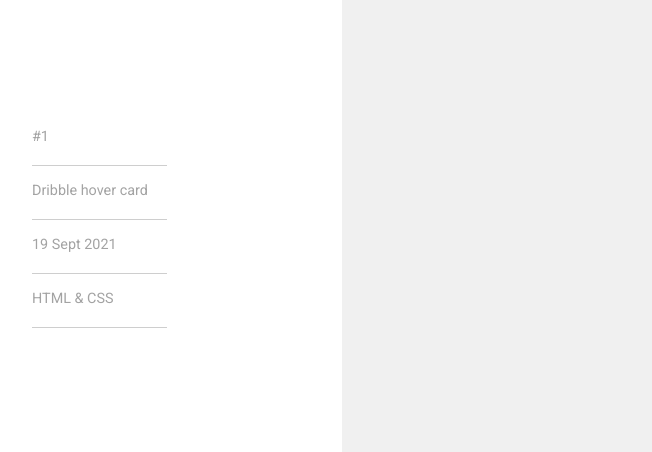
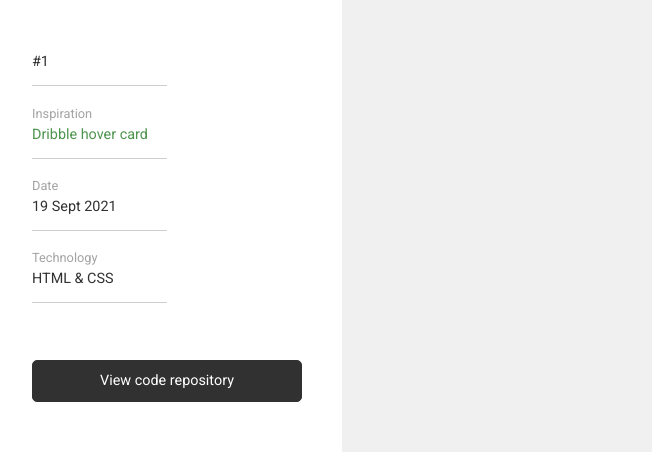
Before and after one commit to zahinz/everydays-dribblecard, a plain HTML site: page index.html in a window 1280 px wide. Shown: the part 203-655 px from the top of the page, 8-660 px from the left. Drawn offline with Linux system fonts and the light colour scheme.

Commit message:
add button at sidebar and add links

```diff
--- a/index.html
+++ b/index.html
@@ -31,19 +31,24 @@
                 <div class="details">
                     <ul>
                         <li>#1</li>
-                        <li>Dribble hover card</li>
-                        <li>19 Sept 2021</li>
-                        <li>HTML & CSS</li>
+                        <li><span class="subtitle-span">Inspiration</span><br><a href="https://dribbble.com/" target="blank">Dribble hover card</a></li>
+                        <li><span class="subtitle-span">Date</span><br>19 Sept 2021</li>
+                        <li><span class="subtitle-span">Technology</span><br>HTML & CSS</li>
                     </ul>
                 </div>
+                <div class="view-github">
+                    <div class="btn-solid">
+                        <a href="https://github.com/zahinz/uiuxeverydays-dribblecard" target="blank">View code repository</a>
+                    </div>
+                </div>
                 <div class="socials">
-                    <a href="http://">
+                    <a href="https://github.com/zahinz" target="blank">
                         <i class="fab fa-github"></i>
                     </a>
-                    <a href="http://">
+                    <a href="https://twitter.com/ZahinZulkipli" target="blank">
                         <i class="fab fa-twitter"></i>
                     </a>
-                    <a href="http://">
+                    <a href="https://www.instagram.com/zahinzulkipli/?hl=en" target="blank">
                         <i class="fab fa-instagram"></i>
                     </a>
                 </div>
--- a/styles.css
+++ b/styles.css
@@ -22,6 +22,25 @@ html body {
     flex-direction: column;
     justify-content: center;
 }
+
+.btn-solid a {
+    background-color: #313131;
+    height: 40px;
+    border-radius: 5px;
+    border: 1px solid #313131;
+    color: white;
+    display: flex;
+    justify-content: center;
+    align-items: center;
+    font-size: 0.9rem;
+    transition: all 300ms;
+}
+
+.btn-solid a:hover {
+    background-color: white;
+    color: #5c5c5c;
+}
+
 
 
 /* ID TAGS */
@@ -83,7 +102,7 @@ html body {
 }
 
 #sidebar .container .details ul{
-    height: 200px;
+    height: 250px;
     /* background-color: red; */
     display: flex;
     flex-direction: column;
@@ -92,16 +111,25 @@ html body {
 
 #sidebar .container .details ul li{
     font-size: 0.9rem;
-    color: rgb(163, 163, 163);
     font-weight: 400;
     border-bottom: 1px solid rgb(206, 206, 206);
     width: 50%;
-    padding-bottom: 20px;
+    padding-bottom: 15px;
+}
+
+#sidebar .container .details ul li a {
+    color: rgb(77, 148, 77);
+}
+
+#sidebar .container .details ul li .subtitle-span {
+    color: rgb(163, 163, 163);
+    font-size: 0.8rem;
+    display: inline-block;
+    padding-bottom: 5px;
 }
 
 #sidebar .container .socials {
     width: 30%;
-    /* background-color: blue; */
     display: flex;
     flex-direction: row;
     justify-content: space-between;
```
